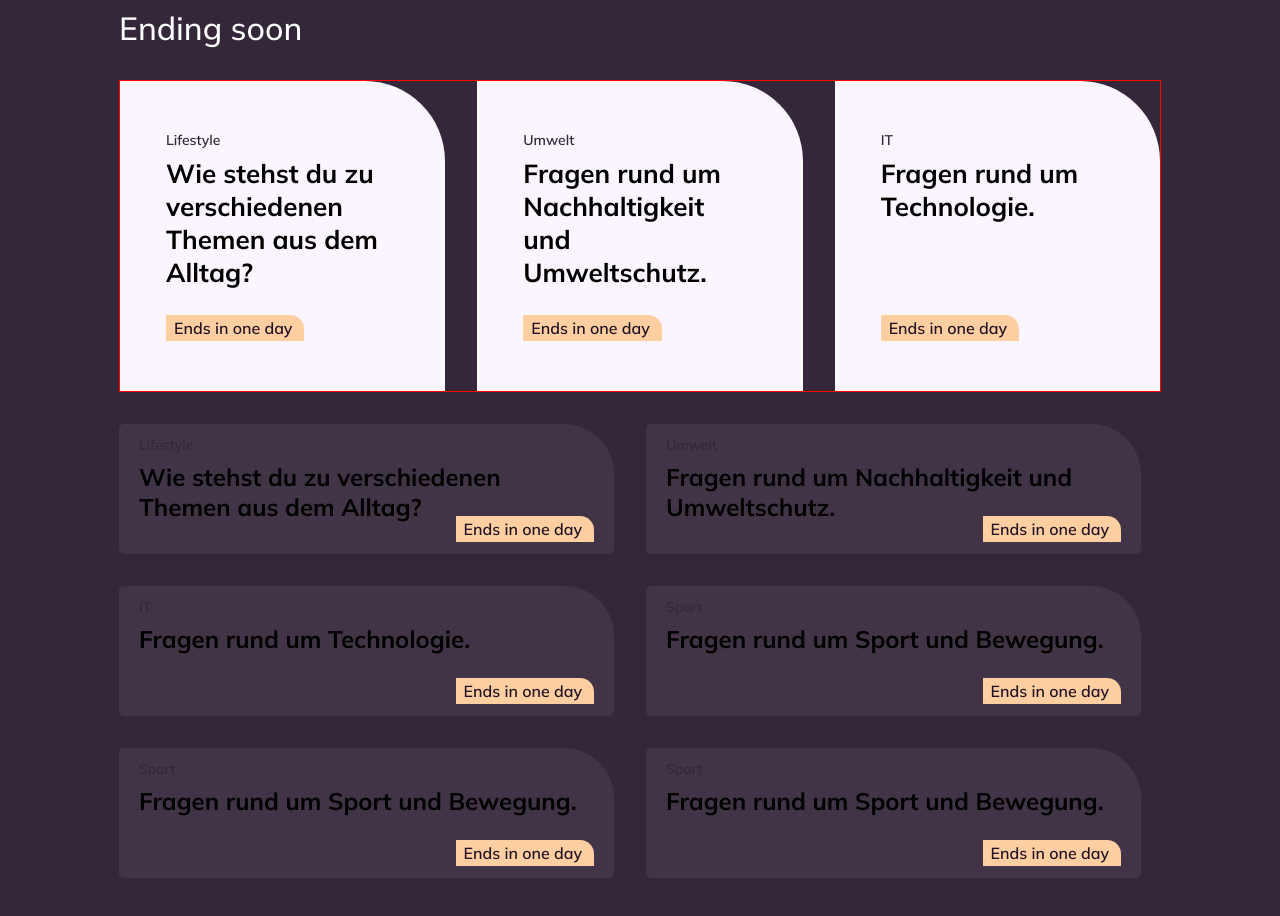
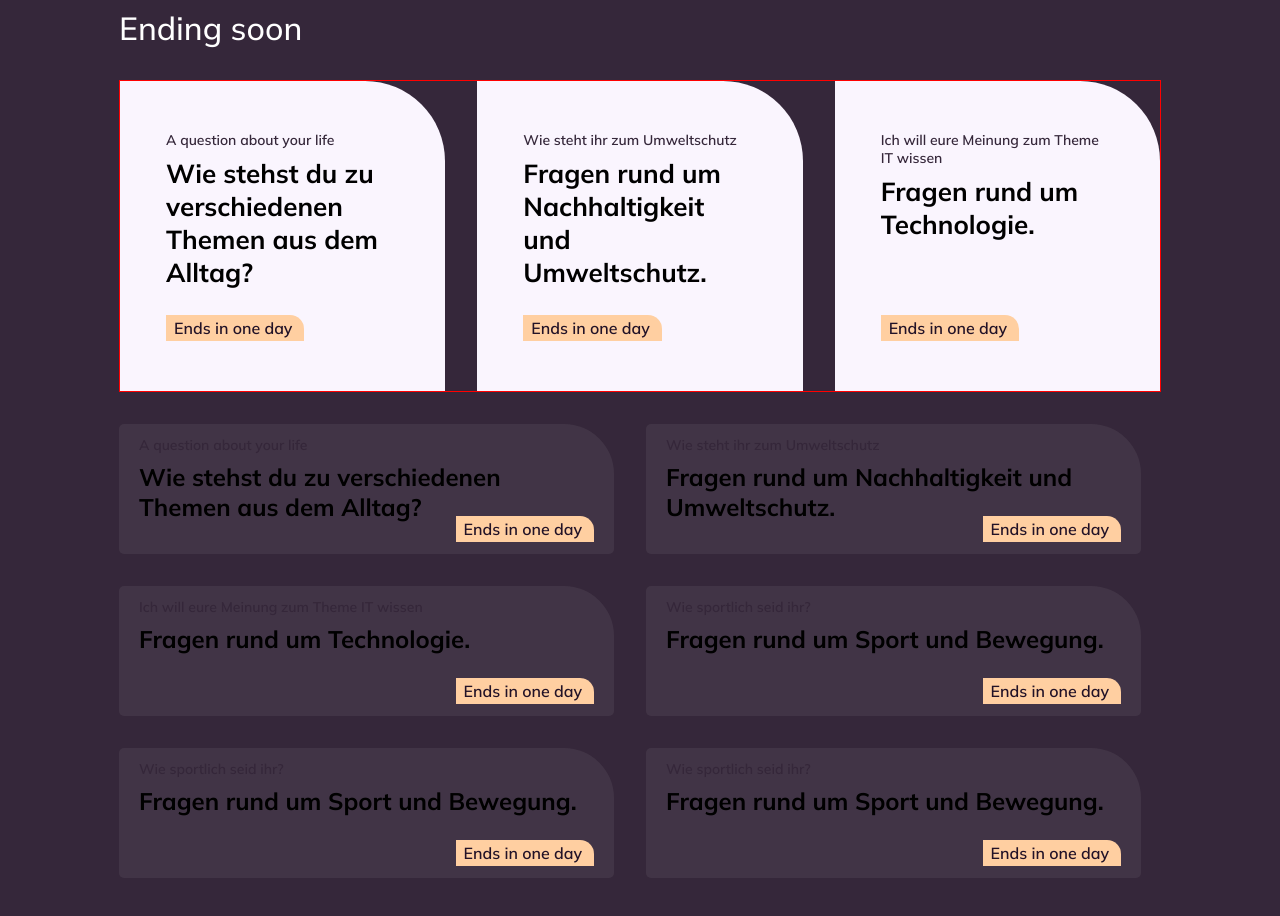
Before and after one commit to guhe78/poll_app, an Angular app: page / in a window 1280 px wide. Shown: the part 940-1856 px from the top of the page. Built offline with nearby package versions, Linux system fonts and the light colour scheme; a web font is replaced by a local one.

Commit message:
added survey category

```diff
--- a/src/app/data/surveys.ts
+++ b/src/app/data/surveys.ts
@@ -1,3 +1,4 @@
+import { Answer } from '../shared/interfaces/answer';
 import { Question } from '../shared/interfaces/question';
 import { Survey } from '../shared/interfaces/survey';
 
@@ -11,19 +12,40 @@ function createQuestion(
     id: questionId,
     survey_id: surveyId,
     question: text,
-    answers: answerTexts.map((answer, index) => ({
-      id: questionId * 10 + index + 1,
-      question_id: questionId,
-      answer,
-      votes: 0,
-    })),
+    answers: createAnswers(questionId, answerTexts),
   };
 }
+
+// function createQuestion(
+//   text: string,
+//   answerTexts: string[],
+// ): Question {
+//   return {
+//     question: text,
+//     answers: createAnswers(answerTexts),
+//   };
+// }
+
+function createAnswers(questionId: number, answerTexts: string[]): Answer[] {
+  return answerTexts.map((answer, index) => ({
+    id: questionId * 10 + index + 1,
+    question_id: questionId,
+    answer,
+    votes: 0,
+  }));
+}
+
+// function createAnswers(answerTexts: string[]): Answer[] {
+//   return answerTexts.map((answer) => ({
+//     answer,
+//   }));
+// }
 
 export const surveys: Survey[] = [
   {
     id: 1,
-    name: 'Lifestyle',
+    name: 'A question about your life',
+    category: 'Lifestyle',
     date: '2026-08-12',
     description: 'Wie stehst du zu verschiedenen Themen aus dem Alltag?',
     questions: [
@@ -46,7 +68,8 @@ export const surveys: Survey[] = [
   },
   {
     id: 2,
-    name: 'Umwelt',
+    name: 'Wie steht ihr zum Umweltschutz',
+    category: 'Umwelt',
     date: '2026-08-15',
     description: 'Fragen rund um Nachhaltigkeit und Umweltschutz.',
     questions: [
@@ -69,7 +92,8 @@ export const surveys: Survey[] = [
   },
   {
     id: 3,
-    name: 'IT',
+    name: 'Ich will eure Meinung zum Theme IT wissen',
+    category: 'IT',
     date: '2026-08-20',
     description: 'Fragen rund um Technologie.',
     questions: [
@@ -92,7 +116,8 @@ export const surveys: Survey[] = [
   },
   {
     id: 4,
-    name: 'Sport',
+    name: 'Wie sportlich seid ihr?',
+    category: 'Sport',
     date: '2026-08-25',
     description: 'Fragen rund um Sport und Bewegung.',
     questions: [
@@ -115,7 +140,8 @@ export const surveys: Survey[] = [
   },
   {
     id: 5,
-    name: 'Sport',
+    name: 'Wie sportlich seid ihr?',
+    category: 'Sport',
     date: '2026-08-25',
     description: 'Fragen rund um Sport und Bewegung.',
     questions: [
@@ -138,7 +164,8 @@ export const surveys: Survey[] = [
   },
   {
     id: 6,
-    name: 'Sport',
+    name: 'Wie sportlich seid ihr?',
+    category: 'Sport',
     date: '2026-08-25',
     description: 'Fragen rund um Sport und Bewegung.',
     questions: [
@@ -161,7 +188,8 @@ export const surveys: Survey[] = [
   },
   {
     id: 7,
-    name: 'Sport',
+    name: 'Wie sportlich seid ihr?',
+    category: 'Sport',
     date: '2026-08-25',
     description: 'Fragen rund um Sport und Bewegung.',
     questions: [
@@ -184,7 +212,8 @@ export const surveys: Survey[] = [
   },
   {
     id: 8,
-    name: 'Sport',
+    name: 'Wie sportlich seid ihr?',
+    category: 'Sport',
     date: '2026-08-25',
     description: 'Fragen rund um Sport und Bewegung.',
     questions: [
@@ -207,7 +236,8 @@ export const surveys: Survey[] = [
   },
   {
     id: 9,
-    name: 'Sport',
+    name: 'Wie sportlich seid ihr?',
+    category: 'Sport',
     date: '2026-08-25',
     description: 'Fragen rund um Sport und Bewegung.',
     questions: [
--- a/src/app/models/survey.ts
+++ b/src/app/models/survey.ts
@@ -4,6 +4,7 @@ import { Survey } from '../shared/interfaces/survey';
 export class SurveyModel implements Survey {
   id: number;
   name: string;
+  category: string;
   date: string;
   description: string;
   questions: Question[];
@@ -11,6 +12,7 @@ export class SurveyModel implements Survey {
   constructor(data: Partial<Survey> = {}) {
     this.id = data.id ?? 0;
     this.name = data.name ?? '';
+    this.category = data.category ?? '';
     this.date = data.date ?? '';
     this.description = data.description ?? '';
     this.questions = data.questions ?? [];
@@ -19,6 +21,7 @@ export class SurveyModel implements Survey {
   getCleanAddJson() {
     return {
       name: this.name,
+      category: this.category,
       date: this.date,
       description: this.description,
       questions: this.questions,
--- a/src/app/services/supabase.ts
+++ b/src/app/services/supabase.ts
@@ -9,10 +9,6 @@ import { Answer } from '../shared/interfaces/answer';
 export class Supabase {
   private supabase: SupabaseClient;
 
-  surveyList = signal<Survey[]>([]);
-  questionList = signal<Question[]>([]);
-  answerList = signal<Answer[]>([]);
-
   constructor() {
     this.supabase = createClient(environment.supabaseUrl, environment.supabasePublishKey);
   }
@@ -23,6 +19,14 @@ export class Supabase {
     if (error) throw error;
 
     return data as Survey[];
+  }
+
+  async getQuestions(): Promise<Question[]> {
+    const { data, error } = await this.supabase.from('questions').select('*');
+
+    if (error) throw error;
+
+    return data as Question[];
   }
 
   async getSurvey(id: number) {}
--- a/src/app/services/surveys.ts
+++ b/src/app/services/surveys.ts
@@ -12,6 +12,7 @@ export class Surveys {
   surveyDetail = signal<Survey>({
     id: 0,
     name: '',
+    category: '',
     date: '',
     description: '',
     questions: [],
--- a/src/app/shared/interfaces/survey.ts
+++ b/src/app/shared/interfaces/survey.ts
@@ -3,6 +3,7 @@ import { Question } from './question';
 export interface Survey {
   id: number;
   name: string;
+  category: string;
   date: string;
   description: string;
   questions: Question[];
```
